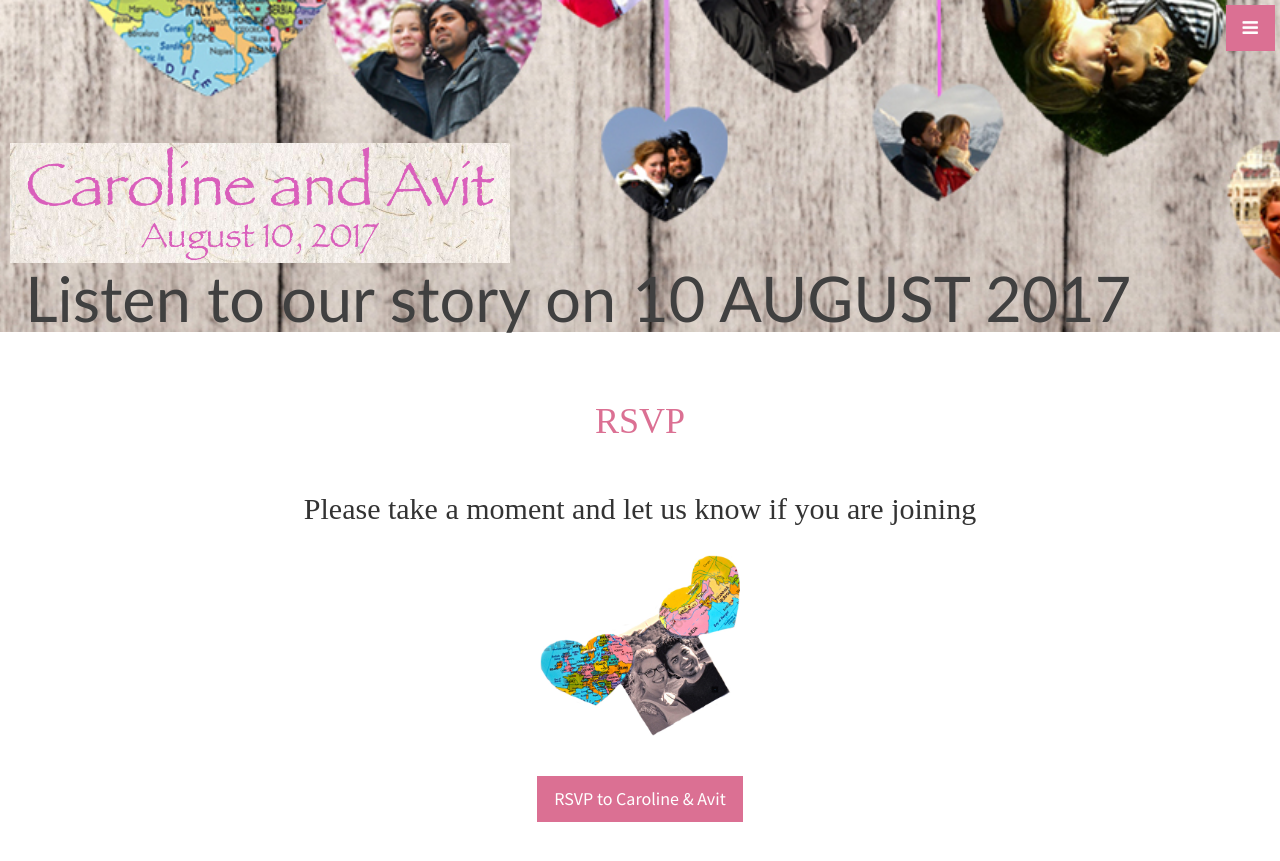
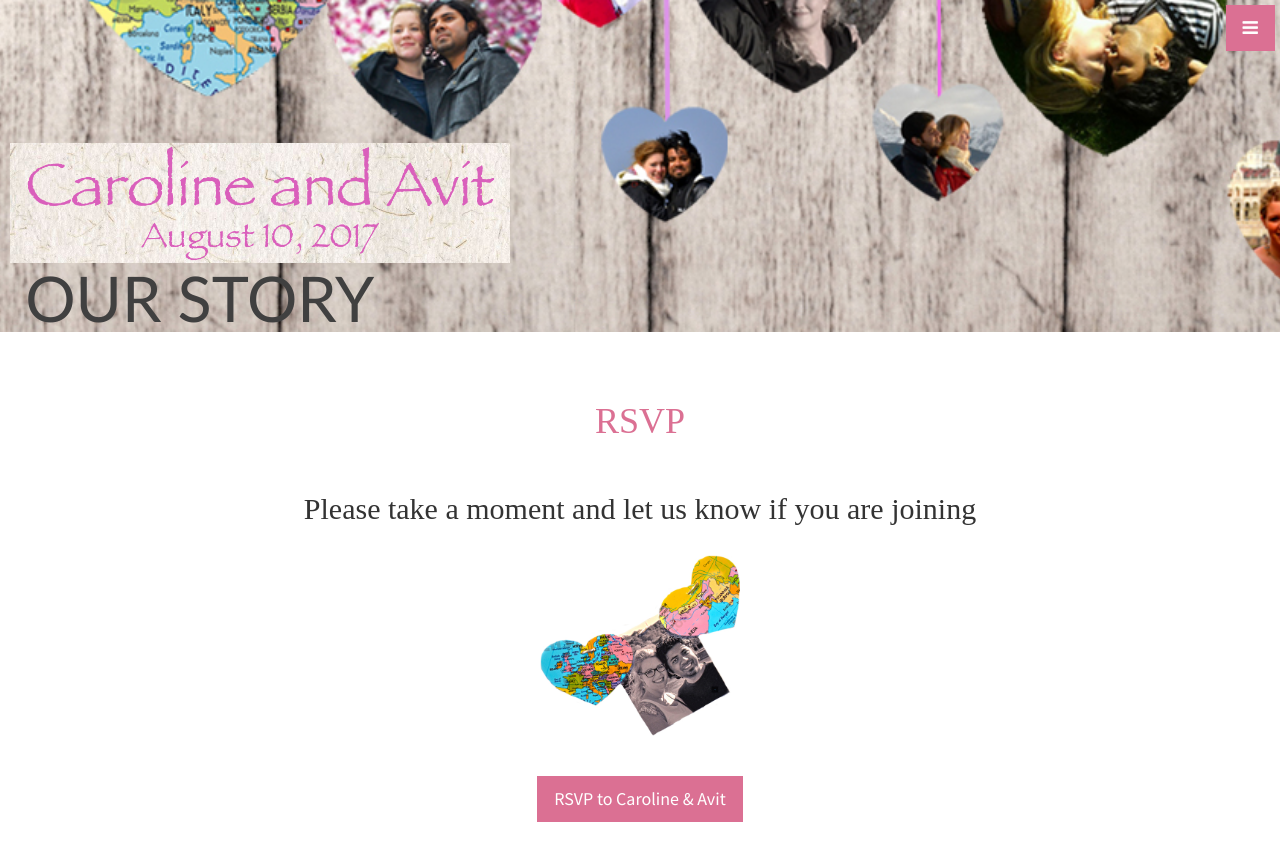
Before and after one commit to MonchiLin/carowedavit.github.io, a Jekyll site: the page built from index.html, in a window 1280 px wide and 900 px high, scrolled down 568 px. Shown: the top 861 px of the window. Built offline with Jekyll 4.4.1, drawn with Linux system fonts in a browser that asks for light colours.

Commit message:
font updated

```diff
--- a/_includes/header.html
+++ b/_includes/header.html
@@ -1,6 +1,6 @@
 <header id="top" class="header">
   <div class="text-vertical-center">
   <img src="img/qh.jpg" alt="Wedding quotes" style="width:500px; margin-left: 0.7em;">
-   <h1 style="margin-left: 0.4em;">Listen to our story on 10 AUGUST 2017</h1>
+   <h1 style="margin-left: 0.4em;">OUR STORY</h1>
   </div>
 </header>
```
